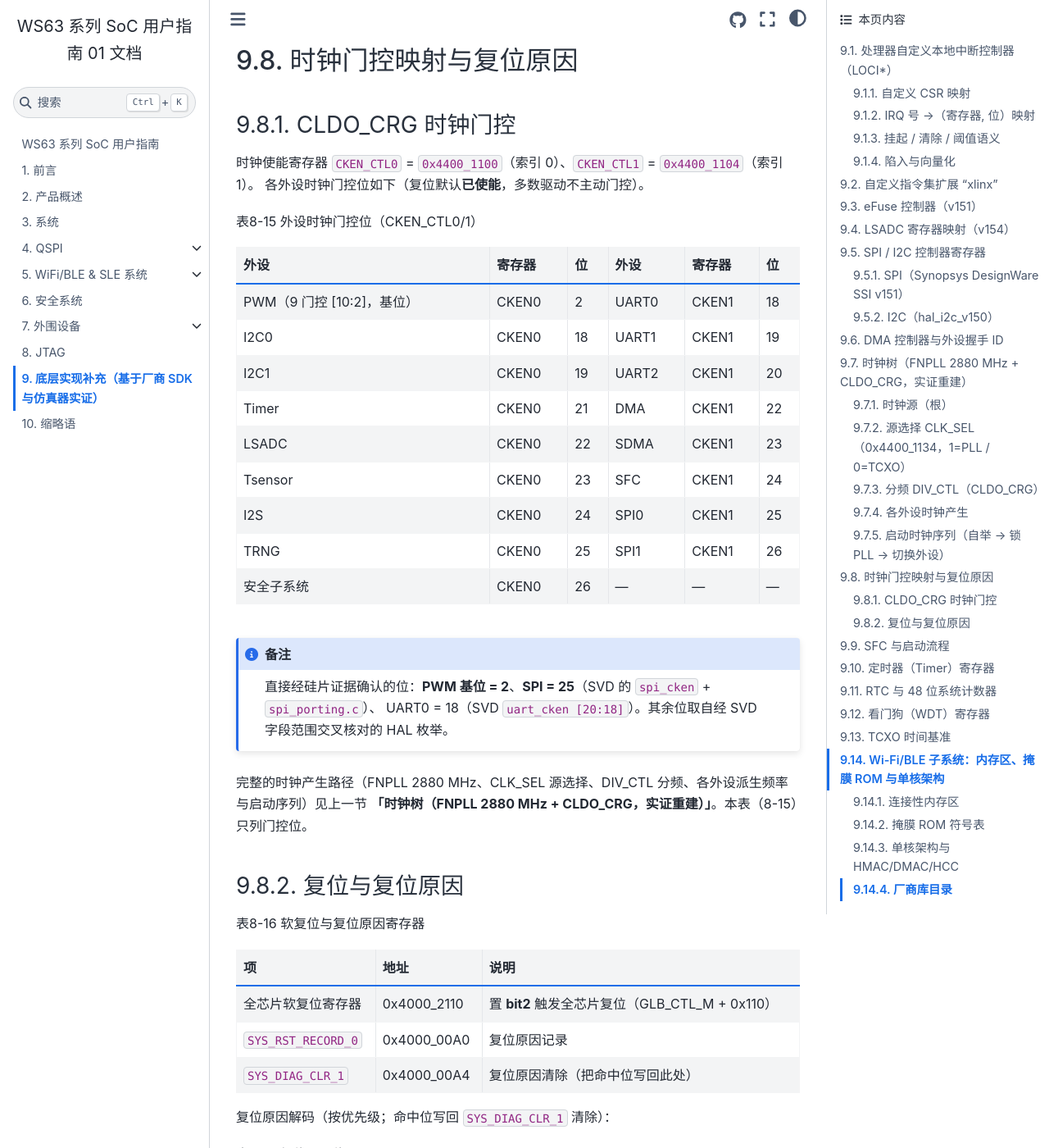
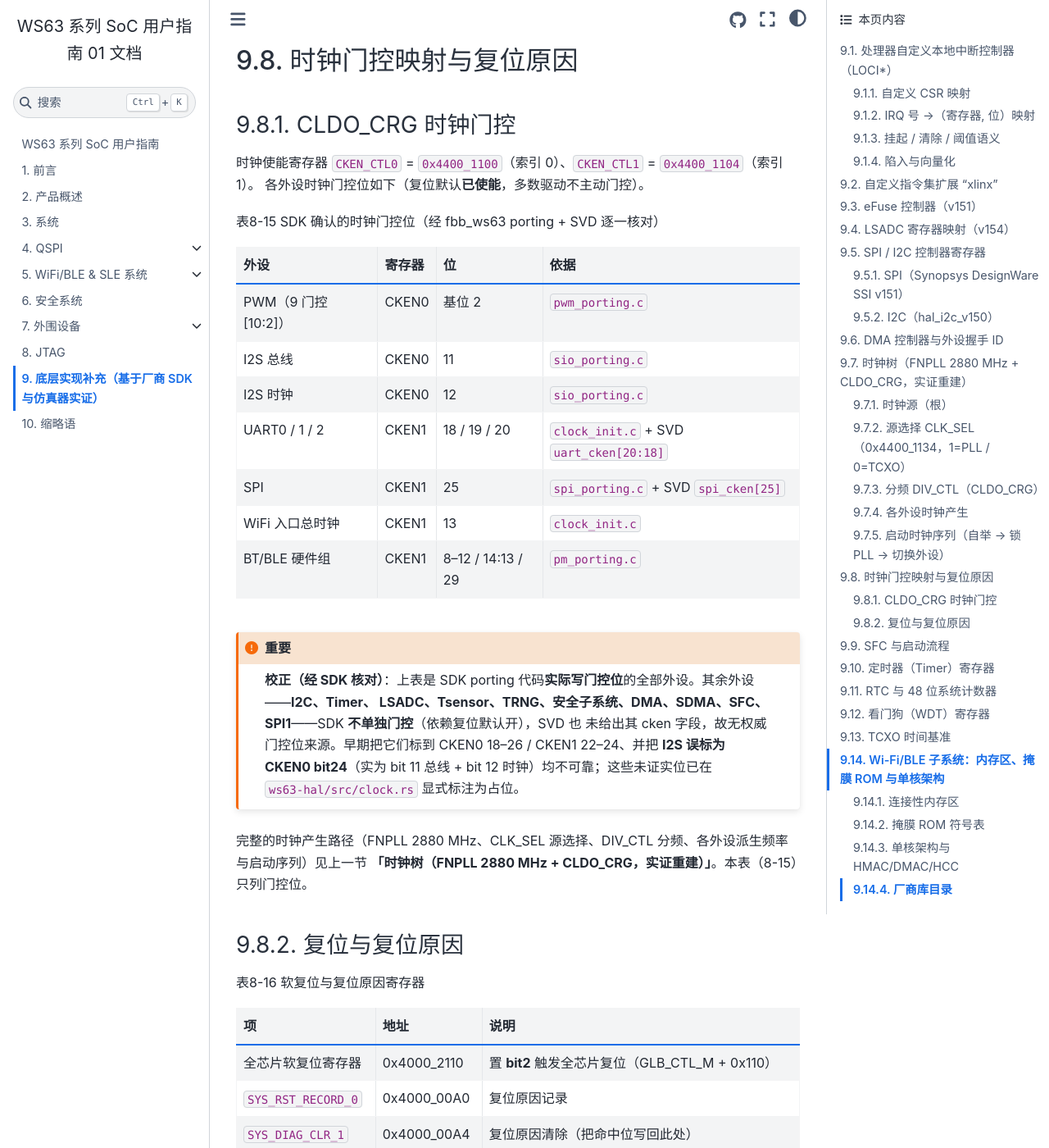
Before and after one commit to sanchuanhehe/ws63-guide, a Sphinx documentation site: the page built from source/ch8_internals.md, in a window 1280 px wide and 1400 px high, scrolled down 15033 px. Shown: the whole window at 82% size. Built offline with Sphinx 7.4.7 and the Sphinx Book theme 1.1.4, drawn with Linux system fonts in a browser that asks for light colours.

Commit message:
docs(ch8): correct the clock-gating table against the SDK (I2S, unverified bits)
Audited table 8-15 (CKEN_CTL0/1) against fbb_ws63 porting + SVD. The table now
lists only the gates the SDK actually writes: PWM CKEN0 [10:2], I2S CKEN0 bit 11
(bus) + bit 12 (clk) — was wrongly bit 24 — UART0/1/2 CKEN1 18/19/20, SPI CKEN1
25, plus the WiFi-entry (CKEN1 13) and BT/BLE (CKEN1 8–12/14:13/29) gates. A
correction note records that I2C/Timer/LSADC/Tsensor/TRNG/Security/DMA/SDMA/SFC/
SPI1 are NOT individually gated by the SDK (default-on) and their previously
listed bits (CKEN0 18–26 / CKEN1 22–24) are unverified placeholders. Consistent
with the ws63-hal clock.rs fix.

Co-Authored-By: Claude Opus 4.8 <noreply@anthropic.com>

````diff
--- a/source/ch8_internals.md
+++ b/source/ch8_internals.md
@@ -731,7 +731,7 @@ graph LR
 时钟使能寄存器 `CKEN_CTL0` = `0x4400_1100`（索引 0）、`CKEN_CTL1` = `0x4400_1104`（索引 1）。
 各外设时钟门控位如下（复位默认**已使能**，多数驱动不主动门控）。
 
-表8-15 外设时钟门控位（CKEN_CTL0/1）
+表8-15 SDK 确认的时钟门控位（经 fbb_ws63 porting + SVD 逐一核对）
 
 ```{list-table}
 :header-rows: 1
@@ -739,68 +739,42 @@ graph LR
 * - 外设
   - 寄存器
   - 位
-  - 外设
-  - 寄存器
-  - 位
-* - PWM（9 门控 [10:2]，基位）
+  - 依据
+* - PWM（9 门控 [10:2]）
   - CKEN0
-  - 2
-  - UART0
+  - 基位 2
+  - `pwm_porting.c`
+* - I2S 总线
+  - CKEN0
+  - 11
+  - `sio_porting.c`
+* - I2S 时钟
+  - CKEN0
+  - 12
+  - `sio_porting.c`
+* - UART0 / 1 / 2
   - CKEN1
-  - 18
-* - I2C0
-  - CKEN0
-  - 18
-  - UART1
-  - CKEN1
-  - 19
-* - I2C1
-  - CKEN0
-  - 19
-  - UART2
-  - CKEN1
-  - 20
-* - Timer
-  - CKEN0
-  - 21
-  - DMA
-  - CKEN1
-  - 22
-* - LSADC
-  - CKEN0
-  - 22
-  - SDMA
-  - CKEN1
-  - 23
-* - Tsensor
-  - CKEN0
-  - 23
-  - SFC
-  - CKEN1
-  - 24
-* - I2S
-  - CKEN0
-  - 24
-  - SPI0
+  - 18 / 19 / 20
+  - `clock_init.c` + SVD `uart_cken[20:18]`
+* - SPI
   - CKEN1
   - 25
-* - TRNG
-  - CKEN0
-  - 25
-  - SPI1
+  - `spi_porting.c` + SVD `spi_cken[25]`
+* - WiFi 入口总时钟
   - CKEN1
-  - 26
-* - 安全子系统
-  - CKEN0
-  - 26
-  - —
-  - —
-  - —
+  - 13
+  - `clock_init.c`
+* - BT/BLE 硬件组
+  - CKEN1
+  - 8–12 / 14:13 / 29
+  - `pm_porting.c`
 ```
 
-```{note}
-直接经硅片证据确认的位：**PWM 基位 = 2**、**SPI = 25**（SVD 的 `spi_cken` + `spi_porting.c`）、
-UART0 = 18（SVD `uart_cken [20:18]`）。其余位取自经 SVD 字段范围交叉核对的 HAL 枚举。
+```{important}
+**校正（经 SDK 核对）**：上表是 SDK porting 代码**实际写门控位**的全部外设。其余外设——**I2C、Timer、
+LSADC、Tsensor、TRNG、安全子系统、DMA、SDMA、SFC、SPI1**——SDK **不单独门控**（依赖复位默认开），SVD 也
+未给出其 cken 字段，故无权威门控位来源。早期把它们标到 CKEN0 18–26 / CKEN1 22–24、并把 **I2S 误标为
+CKEN0 bit24**（实为 bit 11 总线 + bit 12 时钟）均不可靠；这些未证实位已在 `ws63-hal/src/clock.rs` 显式标注为占位。
 ```
 
 完整的时钟产生路径（FNPLL 2880 MHz、CLK_SEL 源选择、DIV_CTL 分频、各外设派生频率与启动序列）见上一节
````
